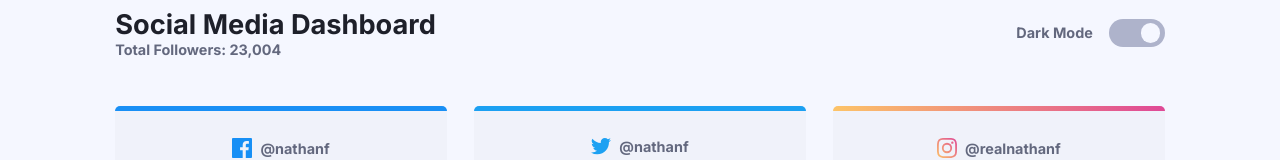
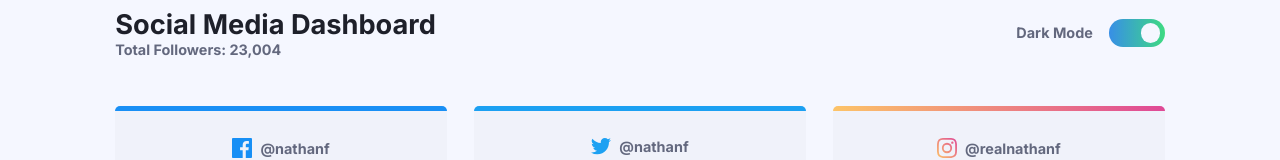
Before and after one commit to Kemystra/frontendmentor-socmed-dashboard, a plain HTML site: page index.html in a window 1280 px wide. In both pictures the pointer is over the button 1136 px from the left and 32 px from the top of the page. Shown: the top 160 px of the page. Drawn offline with nearby package versions, Linux system fonts and the light colour scheme; files that its build step writes are made by us from their sources.

Commit message:
Added hover state to theme button

```diff
--- a/src/sass/_colors.scss
+++ b/src/sass/_colors.scss
@@ -1,6 +1,10 @@
 .light-theme-colors {
 	#toggle-theme {
 		background-color: hsl(230, 22%, 74%);
+
+		&:hover {
+			background-image: linear-gradient(to right, hsl(210, 78%, 56%), hsl(146, 68%, 55%));
+		}
 	}
 
 	--neutral-bg: hsl(0, 0%, 100%);
```
